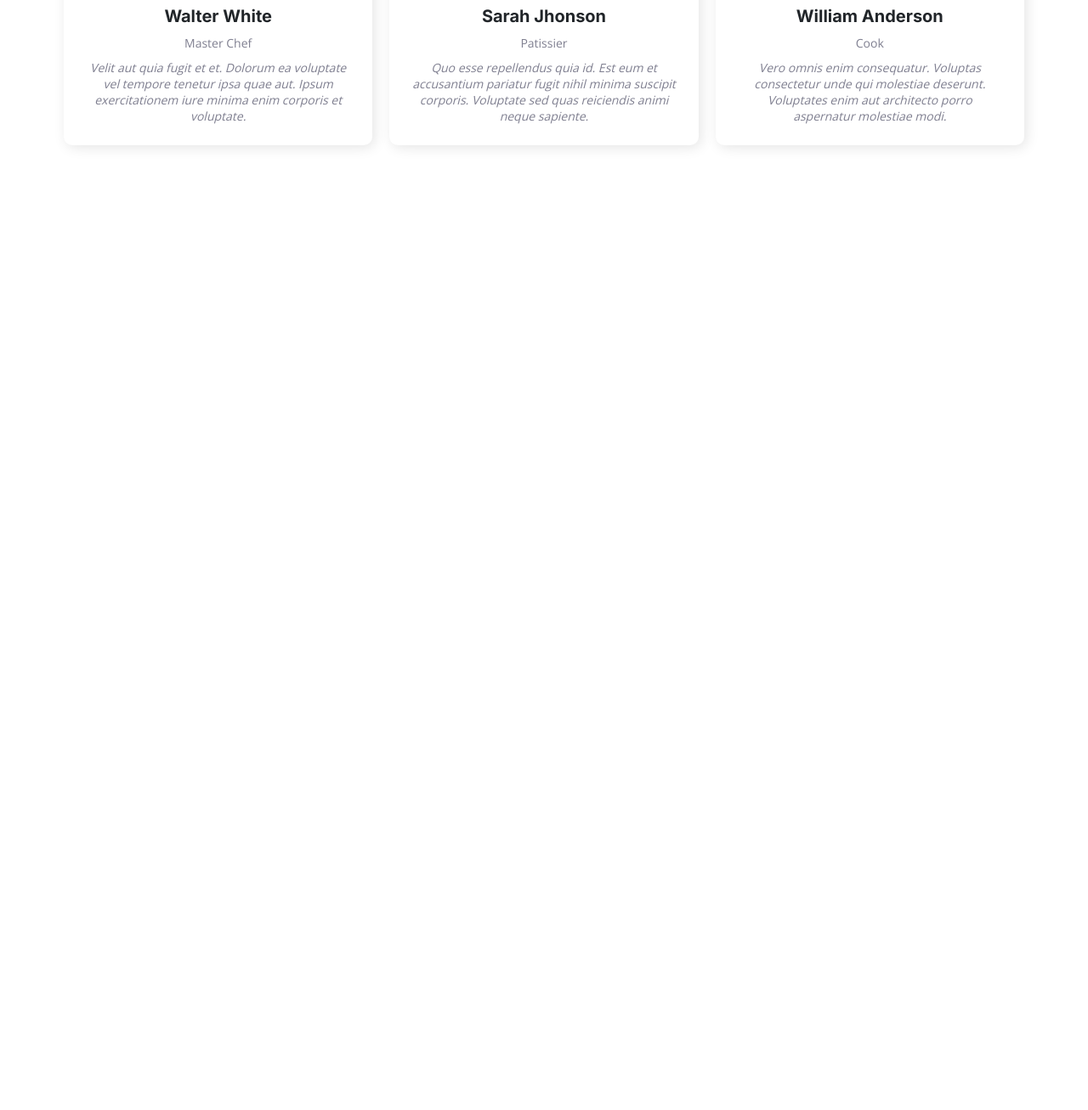
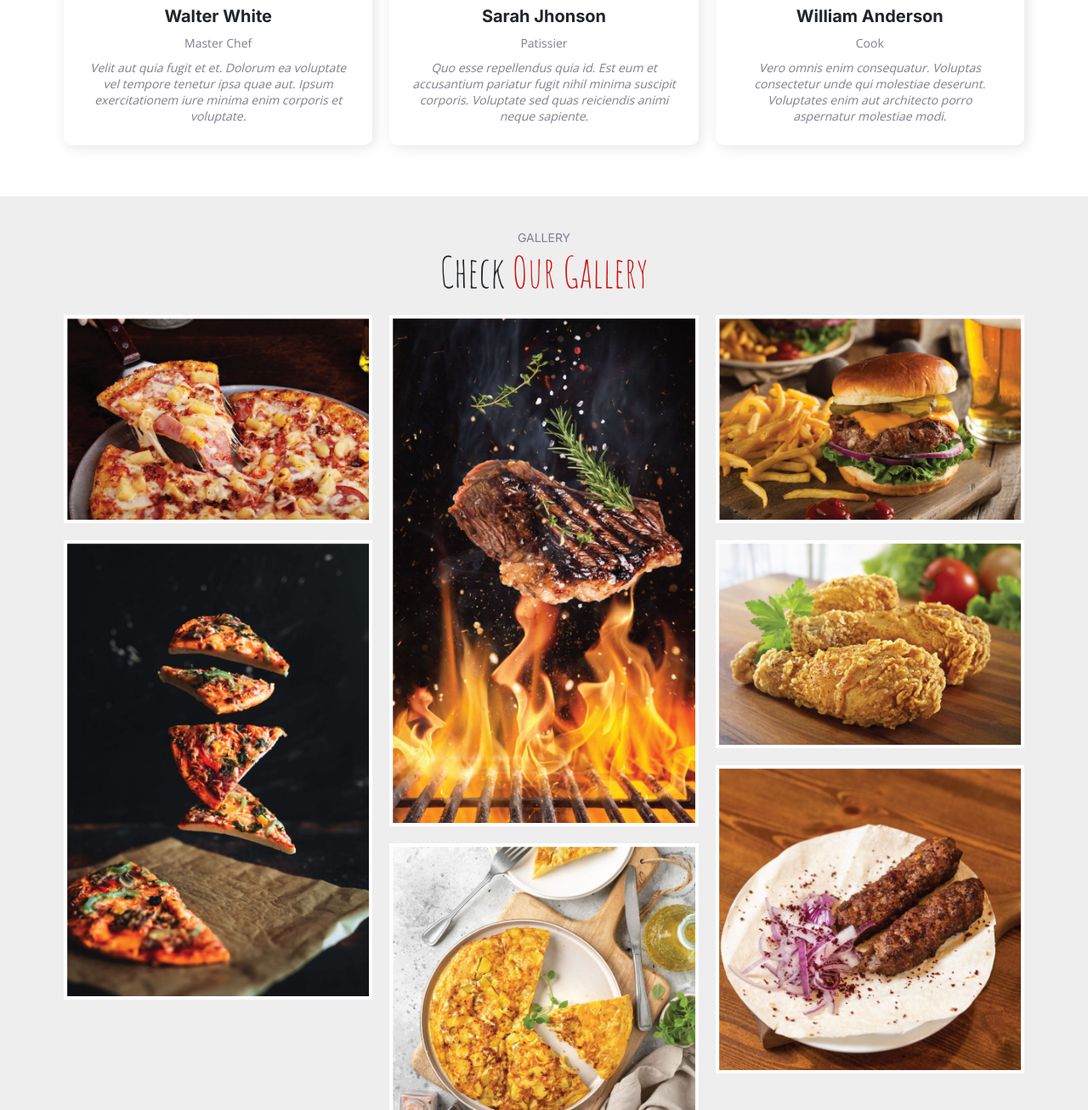
Before and after one commit to mahmoudElziny/Mealify, a plain HTML site: page index.html in a window 1280 px wide. Shown: the part 1326-2633 px from the top of the page at 85% size. Before the commit the page ends 1557 px from the top, so only its background shows below. Drawn offline with nearby package versions, Linux system fonts and the light colour scheme.

Commit message:
Finish Gallery Section

```diff
--- a/css/media.css
+++ b/css/media.css
@@ -120,3 +120,63 @@ header .buttons-group {
         width: 100%;
     }
 }
+
+/* Gallery */
+
+@media screen and (max-width: 1400px) {
+    .gallery-images {
+        height: 1025px;
+    }
+}
+
+
+@media screen and (max-width: 1200px) {
+    .gallery-images {
+        height: 860px;
+    }
+}
+
+@media screen and (max-width: 992px) {
+    .gallery-images {
+        height: 1400px ;
+    }
+
+    .gallery-images picture {
+        width: calc(calc(100% - var(--gap)) / 2);
+    }
+
+     .pizza {
+        order: 1;
+    }
+
+     .burger {
+        order: 2;
+    }
+     .fried {
+        order: 6;
+    }
+
+     .omelette {
+        order: 4;
+    }
+     .kofta {
+        order: 7;
+    }
+
+     .pizza-slices {
+        order: 3;
+    }
+
+     .steak {
+        order: 5;
+    }
+}
+
+@media screen and (max-width: 768px) {
+    .gallery-images {
+        height: auto;
+    }
+    .gallery-images picture {
+        width: 100%;
+    }
+}
--- a/css/style.css
+++ b/css/style.css
@@ -481,3 +481,55 @@ border-radius: inherit;
 .chefs .social-box i:hover {
     color: #37373fe6 ;
 }
+
+/* Gallery */
+.gallery-images {
+    --gap: 20px;
+    height: 1155px;
+    display: flex;
+    flex-wrap: wrap;
+    flex-direction: column;
+    gap: var(--gap);
+
+}
+
+.gallery-images picture {
+    width: calc(calc(100% - var(--gap) * 2) / 3);
+    position: relative;
+    overflow: hidden;
+    border: 4px solid #fff;
+}
+
+.gallery-images picture:hover .layer{
+   top: 0;
+}
+
+.gallery-images picture:hover img {
+     scale: 1.1;
+}
+
+.gallery-images img {
+    width: 100%;
+    transition:  scale var(--animation-duration);
+}
+
+.gallery .layer {
+    width: 100%;
+    height: 100%;
+    padding: 20px;
+    position: absolute;
+    left: 0;
+    top: 100%;
+    display: flex;
+    flex-direction: column;
+    justify-content: center;
+    align-items: center;
+    background-color: #00000096;
+    color: #fff;
+    transition: top var(--animation-duration);
+}
+
+.gallery .layer p {
+   text-align: center;
+   margin-top: 10px;
+}
--- a/index.html
+++ b/index.html
@@ -174,5 +174,66 @@
             </div>
         </div>
     </section>
+
+    <!-- Gallery -->
+    <section id="gallery" class="gallery section-bg">
+        <div class="container">
+            <div class="main-title">
+                <h2>Gallery</h2>
+                <p>Check <span>Our Gallery</span></p>
+            </div>
+            <div class="gallery-images">
+                <picture class="pizza">
+                    <img src="images/gallery/meal-1.jpg" alt="Hawaiian pizza with ham and pineapple">
+                    <div class="layer">
+                        <h3 class="meal-name">Pizza</h3>
+                        <p>Hawaiian pizza with ham and pineapple</p>
+                    </div>
+                </picture>
+                <picture class="pizza-slices">
+                    <img src="images/gallery/meal-4.jpg" alt="Levitation pizza on black background.">
+                    <div class="layer">
+                        <h3 class="meal-name">Levitation pizza</h3>
+                        <p>Levitation pizza on black background.</p>
+                    </div>
+                </picture>
+                <picture class="steak">
+                    <img src="images/gallery/meal-2.jpg" alt="Tasty beef steaks flying above cast iron grate with fire flames.">
+                    <div class="layer">
+                        <h3 class="meal-name">Beef steaks</h3>
+                        <p>Tasty beef steaks flying above cast iron grate with fire flames.</p>
+                    </div>
+                </picture>
+                <picture class="omelette">
+                    <img src="images/gallery/meal-7.jpg" alt="Frittata or potato pie in a ceramic plate">
+                    <div class="layer">
+                        <h3 class="meal-name">Frittata</h3>
+                        <p>Frittata or potato pie in a ceramic plate</p>
+                    </div>
+                </picture>
+                <picture class="burger">
+                    <img src="images/gallery/meal-3.jpg" alt="grass fed bison hamburger with chips & beer">
+                    <div class="layer">
+                        <h3 class="meal-name">Burger</h3>
+                        <p>grass fed bison hamburger with chips & beer</p>
+                    </div>
+                </picture>
+                <picture class="fried">
+                    <img src="images/gallery/meal-5.jpg" alt="Golden brown chicken legs with a crunchy coating and juicy meat">
+                    <div class="layer">
+                        <h3 class="meal-name">Crispy Fried Chicken</h3>
+                        <p>Golden brown chicken legs with a crunchy coating and juicy meat</p>
+                    </div>
+                </picture>
+                <picture class="kofta">
+                    <img src="images/gallery/meal-6.jpg" alt="Tender and juicy skewers of ground lamb or beef, flavored with aromatic spices and herbs">
+                    <div class="layer">
+                        <h3 class="meal-name">Lyulya kebab</h3>
+                        <p>Tender and juicy skewers of ground lamb or beef, flavored with aromatic spices and herbs</p>
+                    </div>
+                </picture>
+            </div>
+        </div>
+    </section>
 </body>
 </html>
```
